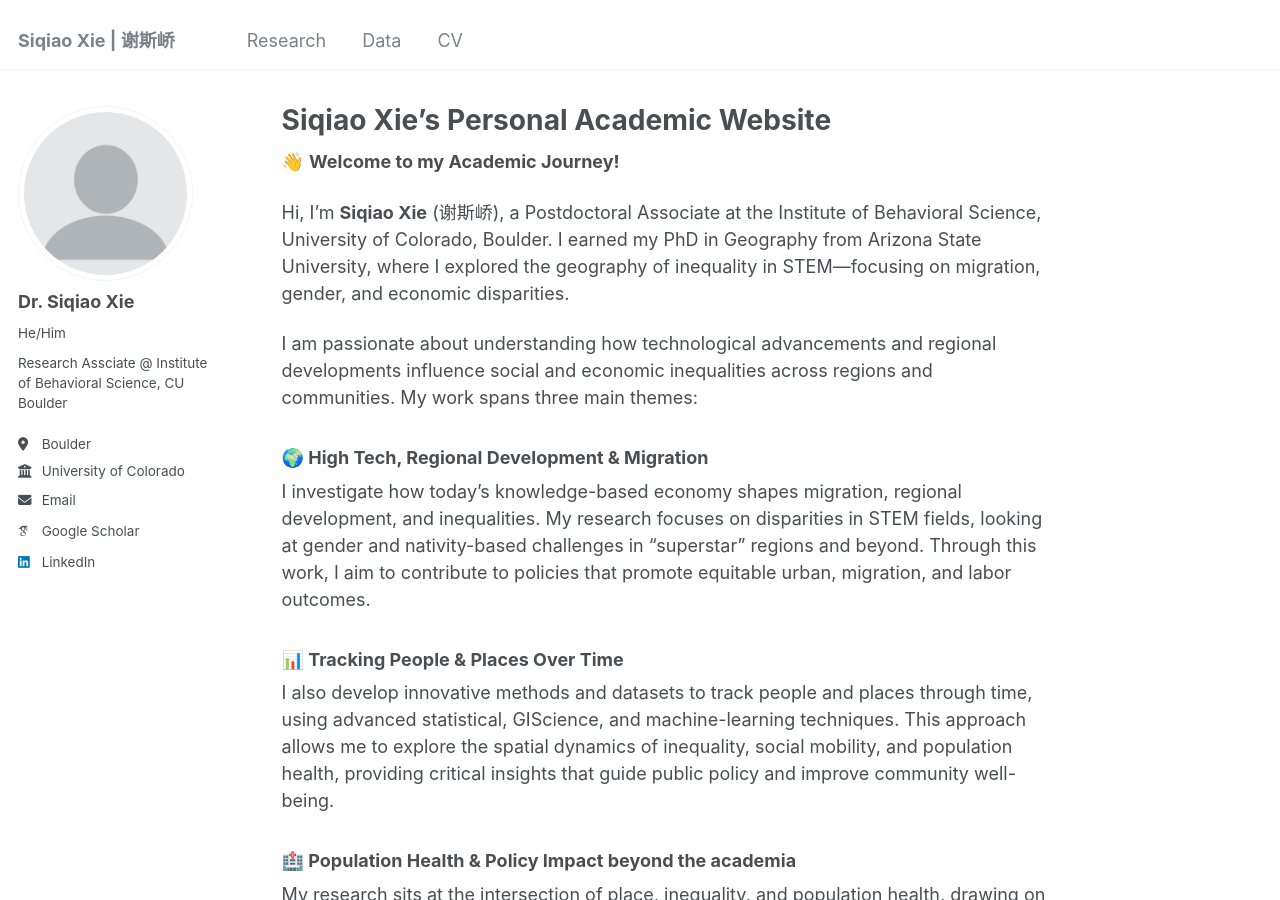
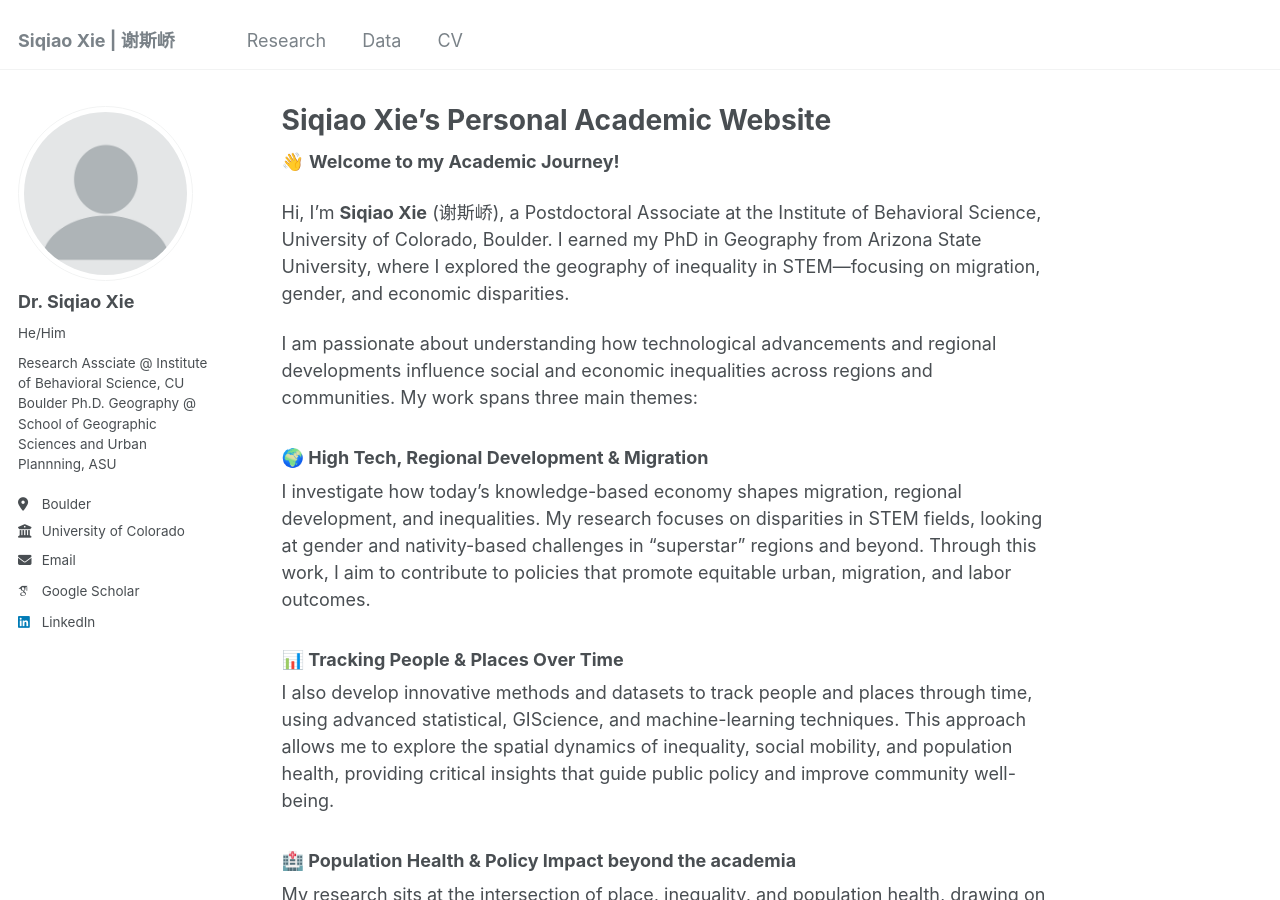
Before and after one commit to xiesiqiao/xiesiqiao.github.io, a Jekyll site: the page built from _pages/about.md, in a window 1280 px wide and 900 px high. Built offline with Jekyll 4.4.1, drawn with Linux system fonts in a browser that asks for light colours; some web fonts are replaced.

Commit message:
Update _config.yml

```diff
--- a/_config.yml
+++ b/_config.yml
@@ -24,7 +24,8 @@ author:
   avatar           : "profile.png"
   name             : "Dr. Siqiao Xie"
   pronouns         : "He/Him"
-  bio              : "Research Assciate @ Institute of Behavioral Science, CU Boulder"
+  bio              : "Research Assciate @ Institute of Behavioral Science, CU Boulder
+  Ph.D. Geography @ School of Geographic Sciences and Urban Plannning, ASU"
   location         : "Boulder"
   employer         : "University of Colorado"
   uri              : # URL
```
